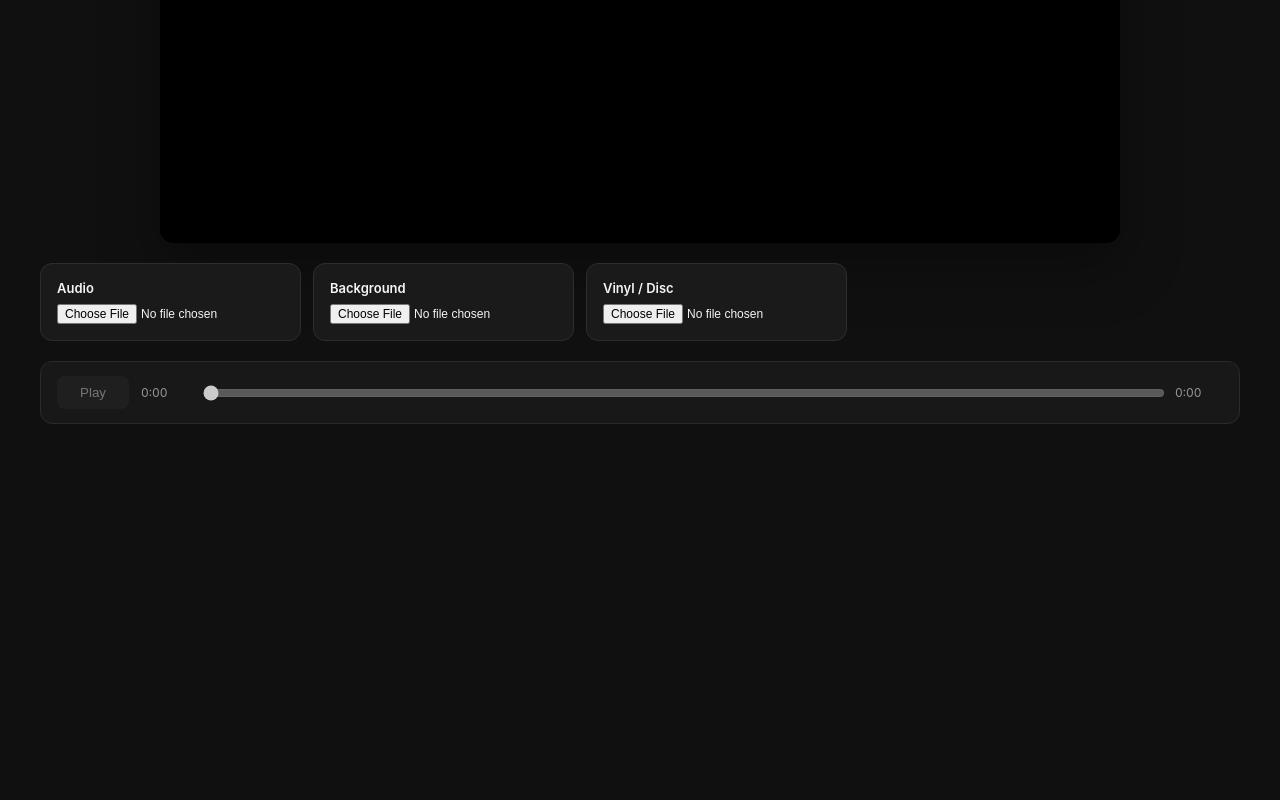
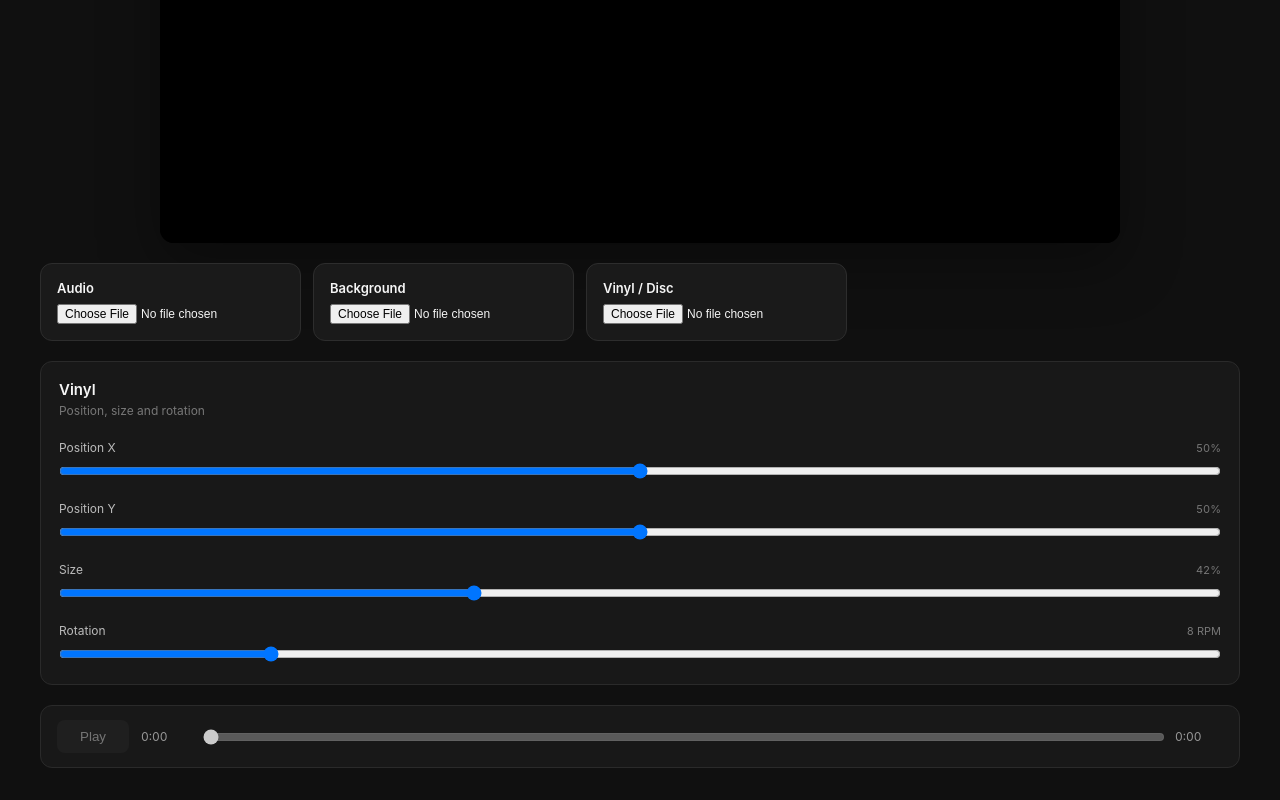
Before and after one commit to DiegoMaioneVallarino/trax-animator, a React (Vite) app: page / in a window 1280 px wide. Shown: the part 403-1203 px from the top of the page. Before the commit the page ends 859 px from the top, so only its background shows below. Built offline with nearby package versions, Linux system fonts and the light colour scheme.

Commit message:
feat: add draggable vinyl positioning

```diff
--- a/src/app/App.tsx
+++ b/src/app/App.tsx
@@ -28,7 +28,9 @@ import {
 } from "../hooks/useAudio";
 
 import "./App.css";
-
+import {
+  VinylControls,
+} from "../components/Controls/VinylControls";
 export default function App() {
   const [
     project,
@@ -118,7 +120,20 @@ export default function App() {
     project.background.url,
     project.vinyl.url,
   ]);
+function updateVinyl(
+  changes: Partial<
+    VideoProject["vinyl"]
+  >,
+) {
+  setProject((current) => ({
+    ...current,
 
+    vinyl: {
+      ...current.vinyl,
+      ...changes,
+    },
+  }));
+}
   return (
     <main className="app">
       <header className="app__header">
@@ -135,9 +150,10 @@ export default function App() {
 
       <section className="app__workspace">
         <VideoPreview
-          project={project}
-          time={audio.currentTime}
-        />
+  project={project}
+  time={audio.currentTime}
+  onVinylChange={updateVinyl}
+/>
 
         <UploadPanel
           onAudioChange={
@@ -150,7 +166,10 @@ export default function App() {
             setVinyl
           }
         />
-
+<VinylControls
+  vinyl={project.vinyl}
+  onChange={updateVinyl}
+/>
         <AudioControls
           isPlaying={
             audio.isPlaying
--- a/src/components/Controls/Controls.css
+++ b/src/components/Controls/Controls.css
@@ -46,3 +46,58 @@
 .audio-controls__timeline {
   width: 100%;
 }
+
+.control-panel {
+  padding: 18px;
+
+  background: #181818;
+  border: 1px solid #2a2a2a;
+  border-radius: 12px;
+}
+
+.control-panel__header {
+  margin-bottom: 22px;
+}
+
+.control-panel__header h2 {
+  margin: 0;
+
+  font-size: 15px;
+  font-weight: 600;
+}
+
+.control-panel__header p {
+  margin: 4px 0 0;
+
+  color: #777;
+  font-size: 12px;
+}
+
+.control {
+  margin-top: 18px;
+}
+
+.control__header {
+  display: flex;
+  align-items: center;
+  justify-content: space-between;
+
+  margin-bottom: 8px;
+}
+
+.control__header label {
+  color: #bbb;
+  font-size: 12px;
+}
+
+.control__header span {
+  color: #777;
+
+  font-size: 11px;
+  font-variant-numeric: tabular-nums;
+}
+
+.control input[type="range"] {
+  width: 100%;
+  margin: 0;
+}
--- a/src/components/Controls/VinylControls.tsx
+++ b/src/components/Controls/VinylControls.tsx
@@ -0,0 +1,143 @@
+import type {
+  VinylSettings,
+} from "../../features/project/project.types";
+
+import "./Controls.css";
+
+interface VinylControlsProps {
+  vinyl: VinylSettings;
+
+  onChange: (
+    changes: Partial<VinylSettings>,
+  ) => void;
+}
+
+export function VinylControls({
+  vinyl,
+  onChange,
+}: VinylControlsProps) {
+  return (
+    <section className="control-panel">
+      <div className="control-panel__header">
+        <div>
+          <h2>Vinyl</h2>
+          <p>
+            Position, size and rotation
+          </p>
+        </div>
+      </div>
+
+      <div className="control">
+        <div className="control__header">
+          <label htmlFor="vinyl-x">
+            Position X
+          </label>
+
+          <span>
+            {Math.round(vinyl.x * 100)}%
+          </span>
+        </div>
+
+        <input
+          id="vinyl-x"
+          type="range"
+          min={0}
+          max={1}
+          step={0.01}
+          value={vinyl.x}
+          onChange={(event) => {
+            onChange({
+              x: Number(
+                event.target.value,
+              ),
+            });
+          }}
+        />
+      </div>
+
+      <div className="control">
+        <div className="control__header">
+          <label htmlFor="vinyl-y">
+            Position Y
+          </label>
+
+          <span>
+            {Math.round(vinyl.y * 100)}%
+          </span>
+        </div>
+
+        <input
+          id="vinyl-y"
+          type="range"
+          min={0}
+          max={1}
+          step={0.01}
+          value={vinyl.y}
+          onChange={(event) => {
+            onChange({
+              y: Number(
+                event.target.value,
+              ),
+            });
+          }}
+        />
+      </div>
+
+      <div className="control">
+        <div className="control__header">
+          <label htmlFor="vinyl-size">
+            Size
+          </label>
+
+          <span>
+            {Math.round(vinyl.size * 100)}%
+          </span>
+        </div>
+
+        <input
+          id="vinyl-size"
+          type="range"
+          min={0.1}
+          max={1}
+          step={0.01}
+          value={vinyl.size}
+          onChange={(event) => {
+            onChange({
+              size: Number(
+                event.target.value,
+              ),
+            });
+          }}
+        />
+      </div>
+
+      <div className="control">
+        <div className="control__header">
+          <label htmlFor="vinyl-rpm">
+            Rotation
+          </label>
+
+          <span>
+            {vinyl.rpm} RPM
+          </span>
+        </div>
+
+        <input
+          id="vinyl-rpm"
+          type="range"
+          min={0}
+          max={45}
+          step={1}
+          value={vinyl.rpm}
+          onChange={(event) => {
+            onChange({
+              rpm: Number(
+                event.target.value,
+              ),
+            });
+          }}
+        />
+      </div>
+    </section>
+  );
+}
--- a/src/components/Preview/VideoPreview.css
+++ b/src/components/Preview/VideoPreview.css
@@ -21,3 +21,16 @@
     0 20px 60px
     rgba(0, 0, 0, 0.35);
 }
+
+.video-preview__canvas {
+  touch-action: none;
+  cursor: default;
+}
+
+.video-preview__canvas:hover {
+  cursor: grab;
+}
+
+.video-preview__canvas--dragging {
+  cursor: grabbing;
+}
--- a/src/components/Preview/VideoPreview.tsx
+++ b/src/components/Preview/VideoPreview.tsx
@@ -1,10 +1,12 @@
 import {
   useEffect,
   useRef,
+  useState,
 } from "react";
 
 import type {
   VideoProject,
+  VinylSettings,
 } from "../../features/project/project.types";
 
 import {
@@ -16,6 +18,10 @@ import "./VideoPreview.css";
 interface VideoPreviewProps {
   project: VideoProject;
   time: number;
+
+  onVinylChange: (
+    changes: Partial<VinylSettings>,
+  ) => void;
 }
 
 function loadImage(
@@ -27,14 +33,12 @@ function loadImage(
 
   return new Promise(
     (resolve, reject) => {
-      const image =
-        new Image();
+      const image = new Image();
 
       image.onload = () =>
         resolve(image);
 
-      image.onerror =
-        reject;
+      image.onerror = reject;
 
       image.src = url;
     },
@@ -44,6 +48,7 @@ function loadImage(
 export function VideoPreview({
   project,
   time,
+  onVinylChange,
 }: VideoPreviewProps) {
   const canvasRef =
     useRef<HTMLCanvasElement>(null);
@@ -57,6 +62,9 @@ export function VideoPreview({
     useRef<HTMLImageElement | null>(
       null,
     );
+
+  const [isDragging, setIsDragging] =
+    useState(false);
 
   useEffect(() => {
     let cancelled = false;
@@ -112,15 +120,177 @@ export function VideoPreview({
   }, [
     project,
     time,
-    project.background.url,
-    project.vinyl.url,
   ]);
+
+  function getPointerPosition(
+    event:
+      React.PointerEvent<HTMLCanvasElement>,
+  ) {
+    const canvas =
+      canvasRef.current;
+
+    if (!canvas) {
+      return null;
+    }
+
+    const rect =
+      canvas.getBoundingClientRect();
+
+    const x =
+      (event.clientX - rect.left) /
+      rect.width;
+
+    const y =
+      (event.clientY - rect.top) /
+      rect.height;
+
+    return {
+      x,
+      y,
+    };
+  }
+
+  function isPointerOverVinyl(
+    x: number,
+    y: number,
+  ) {
+    const {
+      width,
+      height,
+    } = project.output;
+
+    const vinylDiameter =
+      Math.min(
+        width,
+        height,
+      ) * project.vinyl.size;
+
+    const radiusX =
+      vinylDiameter /
+      width /
+      2;
+
+    const radiusY =
+      vinylDiameter /
+      height /
+      2;
+
+    const dx =
+      (x - project.vinyl.x) /
+      radiusX;
+
+    const dy =
+      (y - project.vinyl.y) /
+      radiusY;
+
+    return (
+      dx * dx +
+        dy * dy <=
+      1
+    );
+  }
+
+  function handlePointerDown(
+    event:
+      React.PointerEvent<HTMLCanvasElement>,
+  ) {
+    if (!project.vinyl.url) {
+      return;
+    }
+
+    const position =
+      getPointerPosition(event);
+
+    if (!position) {
+      return;
+    }
+
+    if (
+      !isPointerOverVinyl(
+        position.x,
+        position.y,
+      )
+    ) {
+      return;
+    }
+
+    event.currentTarget.setPointerCapture(
+      event.pointerId,
+    );
+
+    setIsDragging(true);
+  }
+
+  function handlePointerMove(
+    event:
+      React.PointerEvent<HTMLCanvasElement>,
+  ) {
+    if (!isDragging) {
+      return;
+    }
+
+    const position =
+      getPointerPosition(event);
+
+    if (!position) {
+      return;
+    }
+
+    onVinylChange({
+      x: Math.max(
+        0,
+        Math.min(1, position.x),
+      ),
+
+      y: Math.max(
+        0,
+        Math.min(1, position.y),
+      ),
+    });
+  }
+
+  function handlePointerUp(
+    event:
+      React.PointerEvent<HTMLCanvasElement>,
+  ) {
+    if (!isDragging) {
+      return;
+    }
+
+    if (
+      event.currentTarget.hasPointerCapture(
+        event.pointerId,
+      )
+    ) {
+      event.currentTarget.releasePointerCapture(
+        event.pointerId,
+      );
+    }
+
+    setIsDragging(false);
+  }
 
   return (
     <div className="video-preview">
       <canvas
         ref={canvasRef}
-        className="video-preview__canvas"
+        className={
+          isDragging
+            ? "video-preview__canvas video-preview__canvas--dragging"
+            : "video-preview__canvas"
+        }
+        onPointerDown={
+          handlePointerDown
+        }
+        onPointerMove={
+          handlePointerMove
+        }
+        onPointerUp={
+          handlePointerUp
+        }
+        onPointerCancel={
+          handlePointerUp
+        }
       />
     </div>
   );
```
